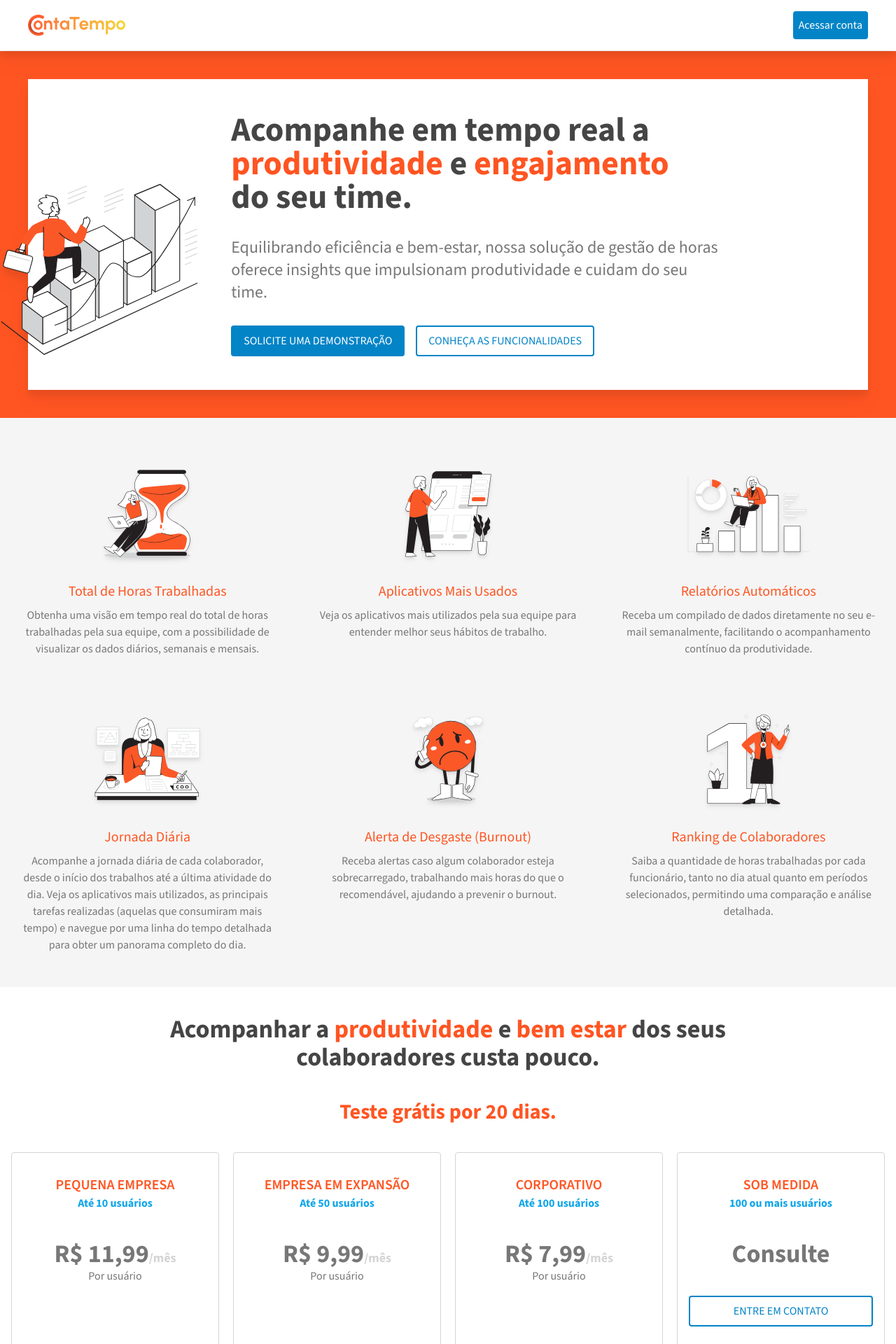
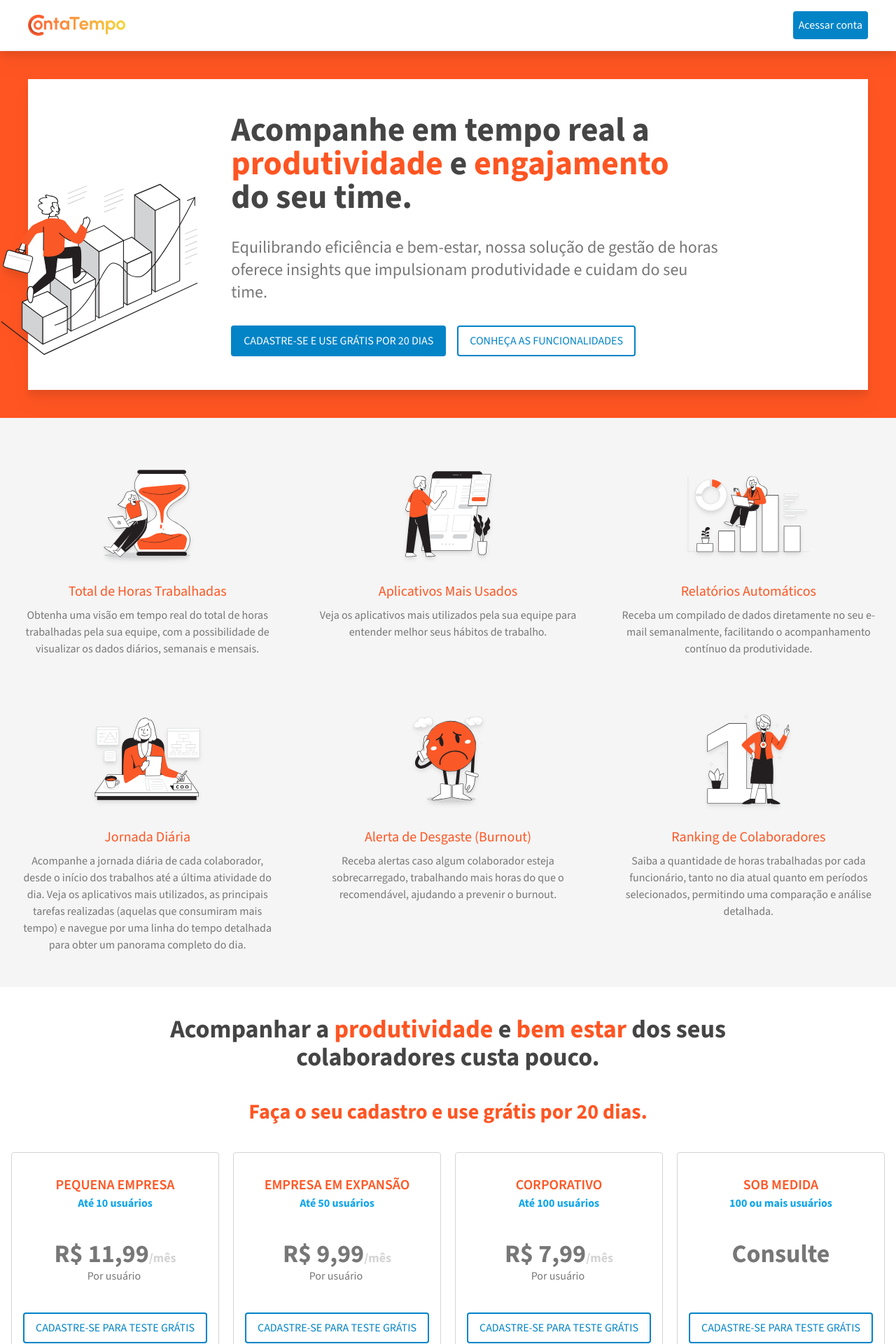
Before and after one commit to ProdutiveLab/LandingPage, a Next.js app: page / in a window 1280 px wide. Shown: the top 1920 px of the page at 70% size. Built offline with nearby package versions, Linux system fonts and the light colour scheme.

Commit message:
chore: button call to form

```diff
--- a/src/app/page.tsx
+++ b/src/app/page.tsx
@@ -44,8 +44,8 @@ const Plans: React.FC<Plans> = ({ items }) => {
           <h3 className="text-xl text-orange-ct font-semibold uppercase">{item.planName}</h3>
           <h2 className="text-md font-bold text-sky-500">{item.usersLength}</h2>
           <p className="text-secondary-ct mt-10 font-bold text-4xl">{item.value}<span className="text-neutral-300 font-bold text-lg">{item.period}</span></p>
-          <p className="text-secondary-ct text-base">{item.type}</p>
-          {item.button && (<button className="block mt-10 w-full py-2 px-4 text-sky-600 rounded bg-white border-2 border-sky-600 text-base uppercase">{item.button}</button>)}
+          <p className="text-secondary-ct text-base">{item.type}&nbsp;</p>
+          {item.button && (<a href="https://app.contatempo.com.br/cadastro" target="_blank" className="block mt-10 w-full py-2 px-4 text-sky-600 rounded bg-white border-2 border-sky-600 text-base uppercase">{item.button}</a>)}
         </div>
       ))}
     </>
@@ -97,8 +97,7 @@ const plans = [
     value: 'R$ 11,99',
     period: '/mês',
     type: 'Por usuário',
-    button: ''
-
+    button: 'Cadastre-se para teste grátis'
   },
   {
     planName: 'Empresa em expansão',
@@ -106,7 +105,7 @@ const plans = [
     value: 'R$ 9,99',
     period: '/mês',
     type: 'Por usuário',
-    button: ''
+    button: 'Cadastre-se para teste grátis'
   },
   {
     planName: 'Corporativo',
@@ -114,7 +113,7 @@ const plans = [
     value: 'R$ 7,99',
     period: '/mês',
     type: 'Por usuário',
-    button: ''
+    button: 'Cadastre-se para teste grátis'
   },
   {
     planName: 'Sob medida',
@@ -122,7 +121,7 @@ const plans = [
     value: 'Consulte',
     period: '',
     type: '',
-    button: 'Entre em contato'
+    button: 'Cadastre-se para teste grátis'
   }
 ]
 
@@ -154,8 +153,8 @@ export default function Home() {
           <div className="basis-3/4 pl-8 max-lg:p-0">
             <h2 className="text-5xl font-extrabold text-text-color-ct pr-8">Acompanhe em tempo real a <span className="text-orange-ct">produtividade</span> e <span className="text-orange-ct">engajamento</span> do seu time.</h2>
             <p className="text-2xl my-8 text-secondary-ct">Equilibrando eficiência e bem-estar, nossa solução de gestão de horas oferece insights que impulsionam produtividade e cuidam do seu time.</p>
-            <a href="#form" onClick={(e) => handleScroll(e)} className="max-lg:block max-lg:w-full w-auto inline-block py-2 px-4 text-white rounded bg-sky-600 border-2 border-sky-600 text-base uppercase">Solicite uma demonstração</a>
-            <a href="#features" onClick={(e) => handleScroll(e)} className="max-lg:block max-lg:w-full max-lg:ml-0 max-lg:mt-4 w-auto ml-4 inline-block py-2 px-4 text-sky-600 rounded bg-white border-2 border-sky-600 text-base uppercase">Conheça as funcionalidades</a>
+            <a href="https://app.contatempo.com.br/cadastro" target="_blank" className="max-lg:block max-lg:w-full w-auto inline-block py-2 px-4 text-white rounded bg-sky-600 border-2 border-sky-600 uppercase text-center">Cadastre-se e use grátis por 20 dias</a>
+            <a href="#features" onClick={(e) => handleScroll(e)} className="max-lg:block max-lg:w-full max-lg:ml-0 max-lg:mt-4 w-auto ml-4 inline-block py-2 px-4 text-sky-600 rounded bg-white border-2 border-sky-600 text-center uppercase">Conheça as funcionalidades</a>
           </div>
           <div className="max-lg:hidden w-1/5 relative"></div>
         </div>
@@ -170,7 +169,7 @@ export default function Home() {
       <div className="bg-white">
         <div className="container px-4 py-10 max-w-screen-xl mx-auto text-center">
           <h2 className="max-lg:w-full text-4xl font-bold w-3/4 text-text-color-ct mx-auto">Acompanhar a <span className="text-orange-ct">produtividade</span> e <span className="text-orange-ct">bem estar</span> dos seus colaboradores custa pouco.</h2>
-          <h2 className="max-lg:w-full text-3xl font-bold text-orange-ct mt-10 mb-10">Teste grátis por 20 dias.</h2>
+          <h2 className="max-lg:w-full text-3xl font-bold text-orange-ct mt-10 mb-10">Faça o seu cadastro e use grátis por 20 dias.</h2>
           <div className="max-lg:grid-cols-1 max-lg:px-10 grid grid-cols-4 gap-5">
             <Plans items={plans} />
           </div>
```
